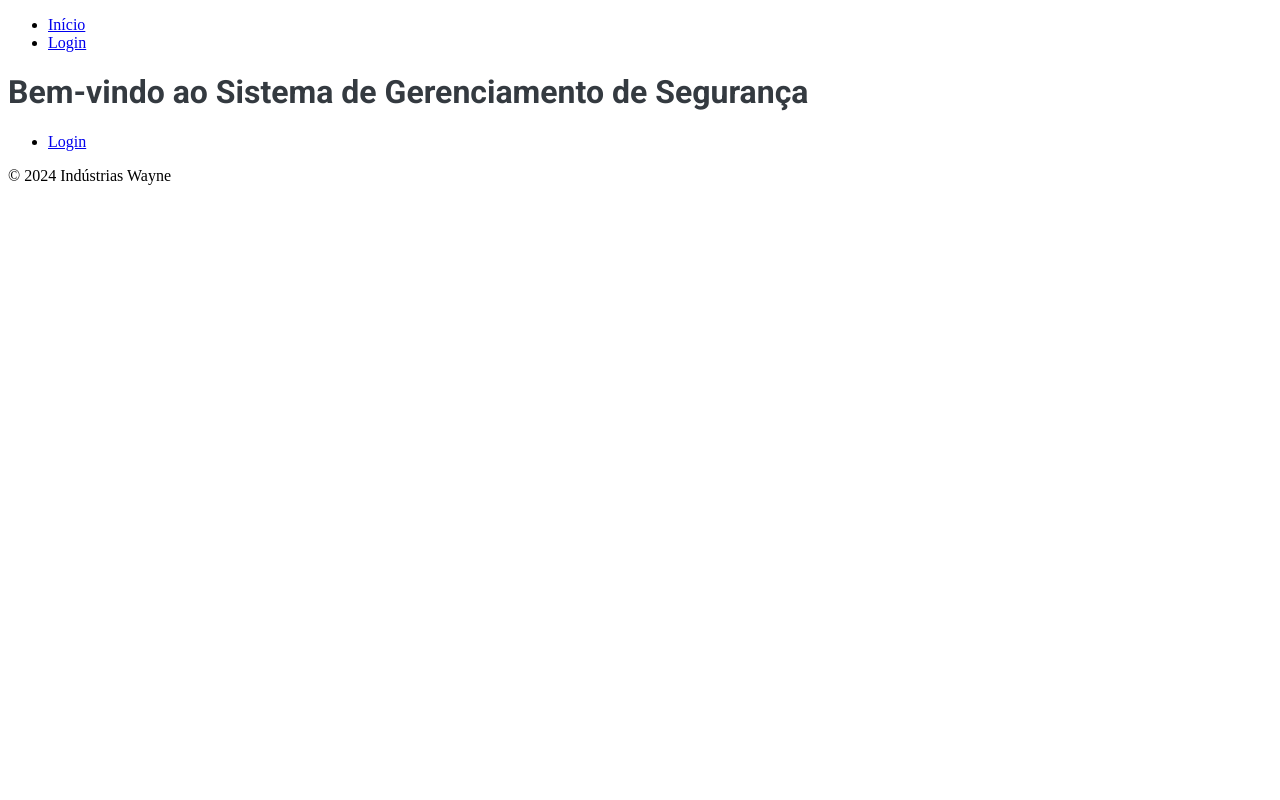
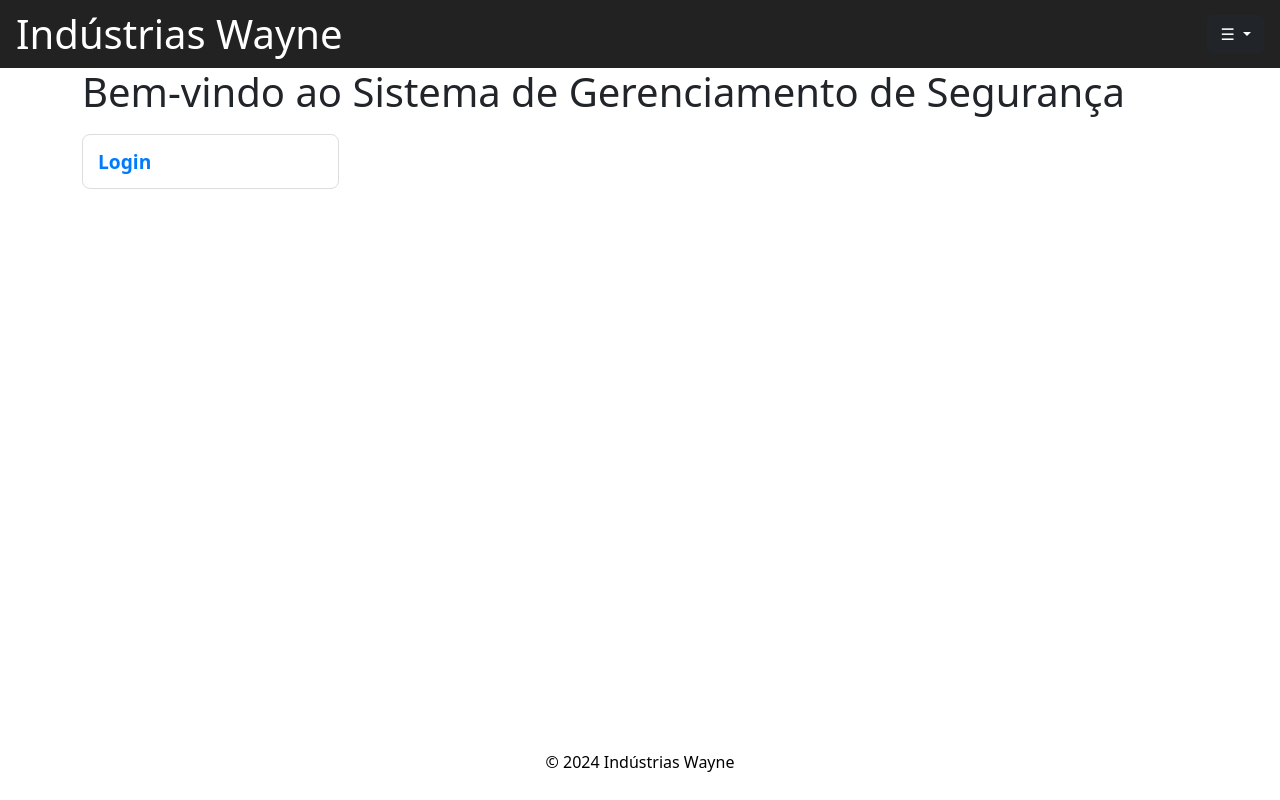
Before and after one commit to rcereal/SGS_IndustriasWayne, a Django app: page /sistema_de_seguranca/home/ in a window 1280 px wide. Run offline with Django 5.2, Linux system fonts and the light colour scheme.

Commit message:
inicio da estilizacao do home

```diff
--- a/controle_de_acesso/sistema_de_seguranca/models.py
+++ b/controle_de_acesso/sistema_de_seguranca/models.py
@@ -23,7 +23,7 @@ class Profile(models.Model):
         ('Assistente', 'Assistente'),
     ]
 
-    user = models.OneToOneField(User, on_delete=models.CASCADE)
+    user = models.OneToOneField(User, on_delete=models.CASCADE, related_name='profile')
     codigo_recuperacao = models.CharField(max_length=20, blank=True)
     cargo = models.CharField(max_length=100, choices=cargo_choices, blank=True)
 
--- /dev/null
+++ b/controle_de_acesso/sistema_de_seguranca/static/css/home.css
@@ -0,0 +1,53 @@
+header {
+    background: #222;
+    color: #fff;
+    padding: 10px 20px;
+}
+
+.card-link {
+    display: block;
+    padding: 15px;
+    margin: 10px 0;
+    background-color: #fff;
+    border: 1px solid #ddd;
+    border-radius: 8px;
+    color: #007bff;
+    text-decoration: none;
+    font-weight: 500;
+    transition: background-color o.3s ease, transform 0.3s ease, box-shadow 0.3s ease;
+}
+
+
+.card-link:hover {
+    background-color: #f8f9fa;
+    color: #0056b3;
+    text-decoration: none;
+    transform: scale(1.05);
+    box-shadow: 0px 4px 10px rgba(0, 0, 0, 0.1);
+}
+
+.card-link h5{
+    margin: 0;
+    font-size: 1.2rem;
+    font-weight: bold;
+}
+
+.resource-list, edit-user {
+    display: flex;
+    flex-wrap: wrap;
+    gap: 15px;
+}
+
+.resource-list a, .edit-user a {
+    width: calc(33% - 10%);
+    box-sizing: border-box;
+}
+
+.add-resource, .edit-user, .home {
+    text-align: center;
+}
+
+@media (max-width: 768px) {
+    .resource-list a, .edit-user a {
+        width: 100%;
+}}
--- a/controle_de_acesso/sistema_de_seguranca/templates/base.html
+++ b/controle_de_acesso/sistema_de_seguranca/templates/base.html
@@ -5,34 +5,38 @@
     <meta name="viewport" content="width=device-width, initial-scale=1.0">
     <title>{% block title %}Sistema de Segurança - Indústrias Wayne{% endblock %}</title>
     {% load static %}
-    <link rel="stylesheet" type="text/css" href="{% static 'css/tema_gothan.css' %}">
+    <link rel="stylesheet" href="{% static 'css/home.css' %}">
     <link rel="stylesheet" href="https://fonts.googleapis.com/css2?family=Roboto:wght@400;500;700&display=swap">
+    <link href="https://cdn.jsdelivr.net/npm/bootstrap@5.3.0-alpha1/dist/css/bootstrap.min.css" rel="stylesheet">
     <link rel="icon" href="{% static 'favicons/baticon.png' %}" type="image/png">
 </head>
-<body>
+<body style="display: flex; flex-direction: column; min-height: 100vh; margin: 0;">
     {% if not request.path == '/sistema_de_seguranca/login/' %}
-    <header>
-        <nav>
-            <ul>
-                <li><a href="{% url 'home' %}">Início</a></li>
-                {% if user.is_authenticated %}
-                    <li><a href="{% url 'logout' %}">Logout</a></li>
-                {% else %}
-                    <li><a href="{% url 'login' %}">Login</a></li>
-                {% endif %}
+    <header class="d-flex justify-content-between align-items-center px-3">
+        <h1 class="m-0">Indústrias Wayne</h1>
+
+        <div class="dropdown">
+            <button class="btn btn-dark dropdown-toggle" type="button" id="menuButton" data-bs-toggle="dropdown" aria-expanded="false">
+                &#9776;
+            </button>
+            <ul class="dropdown-menu dropdown-menu-end" aria-labelledby="menuButton">
+                <li><a class="dropdown-item" href="{% url 'profile' %}">Meu Perfil</a></li>
+                <li><a class="dropdown-item" href="{% url 'logout' %}">Sair</a></li>
             </ul>
-        </nav>
+        </div>
     </header>
     {% endif %}
 
-    <div class="container">
+    <div class="container" style="flex: 1;">
         {% block content %}{% endblock %}
     </div>
 
     {% if not request.path == '/sistema_de_seguranca/login/' %}
-    <footer>
+    <footer style="text-align: center; padding: 10px;; color: black;">
         <p>&copy; 2024 Indústrias Wayne</p>
     </footer>
     {% endif %}
+    <script src="https://cdn.jsdelivr.net/npm/@popperjs/core@2.11.7/dist/umd/popper.min.js"></script>
+    <script src="https://cdn.jsdelivr.net/npm/bootstrap@5.3.0-alpha1/dist/js/bootstrap.min.js"></script>
 </body>
 </html>
--- a/controle_de_acesso/sistema_de_seguranca/templates/home.html
+++ b/controle_de_acesso/sistema_de_seguranca/templates/home.html
@@ -5,23 +5,35 @@
 {% block content %}
     <h1>Bem-vindo ao Sistema de Gerenciamento de Segurança</h1>
     <nav>
-        <ul>
+        <div class="resource-list">
             {% if user.is_authenticated %}
                 {% if user.profile.cargo == 'Funcionario' %}
-                    <li><a href="{% url 'lista_de_recursos' %}">Lista de Recursos</a></li>
+                    <a href="{% url 'lista_de_recursos' %}" class="card-link">
+                        <h5>Lista de Recursos</h5>
+                    </a>
                 {% elif user.profile.cargo == 'Gerente' %}
-                    <li><a href="{% url 'lista_de_usuarios' %}">Lista de Usuários</a></li>
-                    <li><a href="{% url 'lista_de_recursos' %}">Lista de Recursos</a></li>
+                    <a href="{% url 'lista_de_usuarios' %}" class="card-link">
+                        <h5>Lista de Usuários</h5>
+                    </a>
+                    <a href="{% url 'lista_de_recursos' %}" class="card-link">
+                        <h5>Lista de Recursos</h5>
+                    </a>
                 {% elif user.profile.cargo == 'Assistente' %}
-                    <li><a href="{% url 'home' %}">Home</a></li>
+                    <a href="{% url 'home' %}" class="card-link">
+                        <h5>Home</h5>
+                    </a>
                 {% elif user.is_superuser %}
-                    <li><a href="{% url 'lista_de_usuarios' %}">Lista de Usuários</a></li>
-                    <li><a href="{% url 'lista_de_recursos' %}">Lista de Recursos</a></li>
+                    <a href="{% url 'lista_de_usuarios' %}" class="card-link">
+                        <h5>Lista de Usuários</h5>
+                    </a>
+                    <a href="{% url 'lista_de_recursos' %}" class="card-link">
+                        <h5>Lista de Recursos</h5>
+                    </a>
                 {% endif %}
-
             {% else %}
-                <li><a href="{% url 'login' %}">Login</a></li>
+                <a href="{% url 'login' %}" class="card-link">
+                    <h5>Login</h5>
+                </a>
             {% endif %}
-        </ul>
     </nav>
 {% endblock %}
--- a/controle_de_acesso/sistema_de_seguranca/urls.py
+++ b/controle_de_acesso/sistema_de_seguranca/urls.py
@@ -12,8 +12,10 @@ urlpatterns = [
     path('solicitar-recuperacao-senha/', views.solicitar_recuperacao_senha, name='solicitar_recuperacao_senha'),
     path('redefinir-senha/<str:codigo_recuperacao>/', views.redefinir_senha, name='redefinir_senha'),
     path('adicionar-usuario/', views.adicionar_usuario, name='adicionar_usuario'),
-    path('gerenciar-usuario/', views.gerenciar_usuario, name='gerenciar_usuario'),
+    path('gerenciar-usuario/<int:user_id>/', views.gerenciar_usuario, name='gerenciar_usuario'),
     path('editar-usuario/<int:user_id>/', views.gerenciar_usuario, name='gerenciar_usuario_editar'),
     path('excluir-usuario/<int:user_id>/', views.excluir_usuario, name='excluir_usuario'),
     path('lista-usuarios/', views.lista_de_usuarios, name='lista_de_usuarios'),
+    path('perfil/', views.perfil_view, name='profile'),
+    path('detalhes_usuario/<int:user_id>/', views.detalhes_usuario, name='detalhes_usuario'),
 ]
--- a/controle_de_acesso/sistema_de_seguranca/views.py
+++ b/controle_de_acesso/sistema_de_seguranca/views.py
@@ -32,6 +32,15 @@ def user_logout(request):
     logout(request)
     return redirect('login')
 
+@login_required
+def perfil_view(request):
+    usuario = request.user
+    try:
+        perfil = usuario.profile
+    except Profile.DoesNotExist:
+        perfil = None
+
+    return render(request, 'perfil.html', {'usuario': usuario, 'perfil': perfil})
 
 @login_required
 def lista_de_recursos(request):
@@ -221,3 +230,8 @@ def excluir_usuario(request, user_id):
         messages.success(request, 'Usuário excluído com sucesso.')
 
     return redirect('lista_de_usuarios')
+
+@login_required
+def detalhes_usuario(request, user_id):
+    usuario = get_object_or_404(User, id=user_id)
+    return render(request, 'detalhes_usuario.html', {"usuario": usuario})
```
Also changed, not shown: controle_de_acesso/sistema_de_seguranca/templates/detalhes_usuario.html (added, +24 -0 lines), controle_de_acesso/sistema_de_seguranca/templates/lista_de_recursos.html (+18 -23 lines), controle_de_acesso/sistema_de_seguranca/templates/lista_usuarios.html (+19 -20 lines), controle_de_acesso/sistema_de_seguranca/templates/perfil.html (added, +21 -0 lines), controle_de_acesso/sistema_de_seguranca/static/images/backgroundhome.jpg (added).
